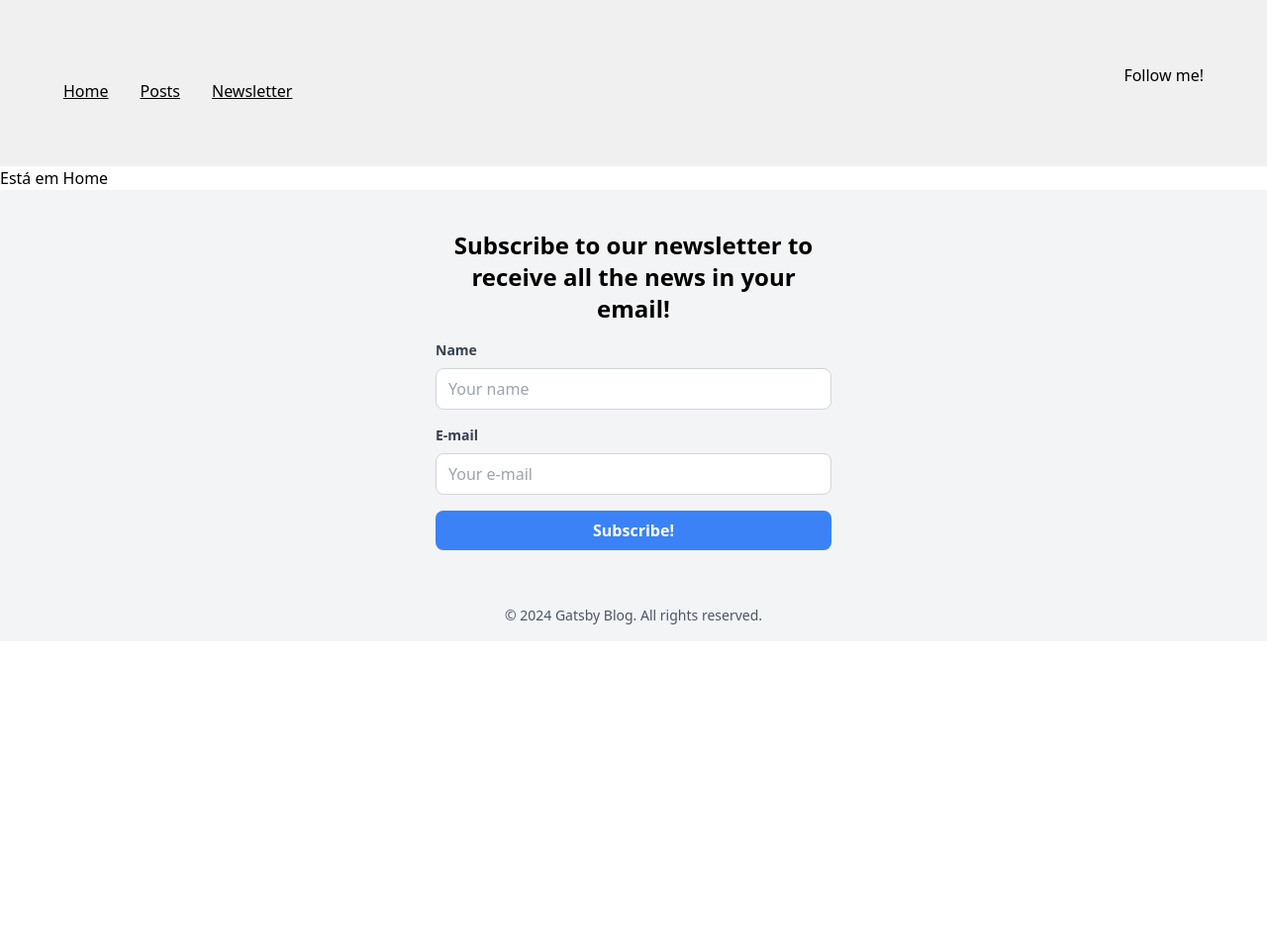
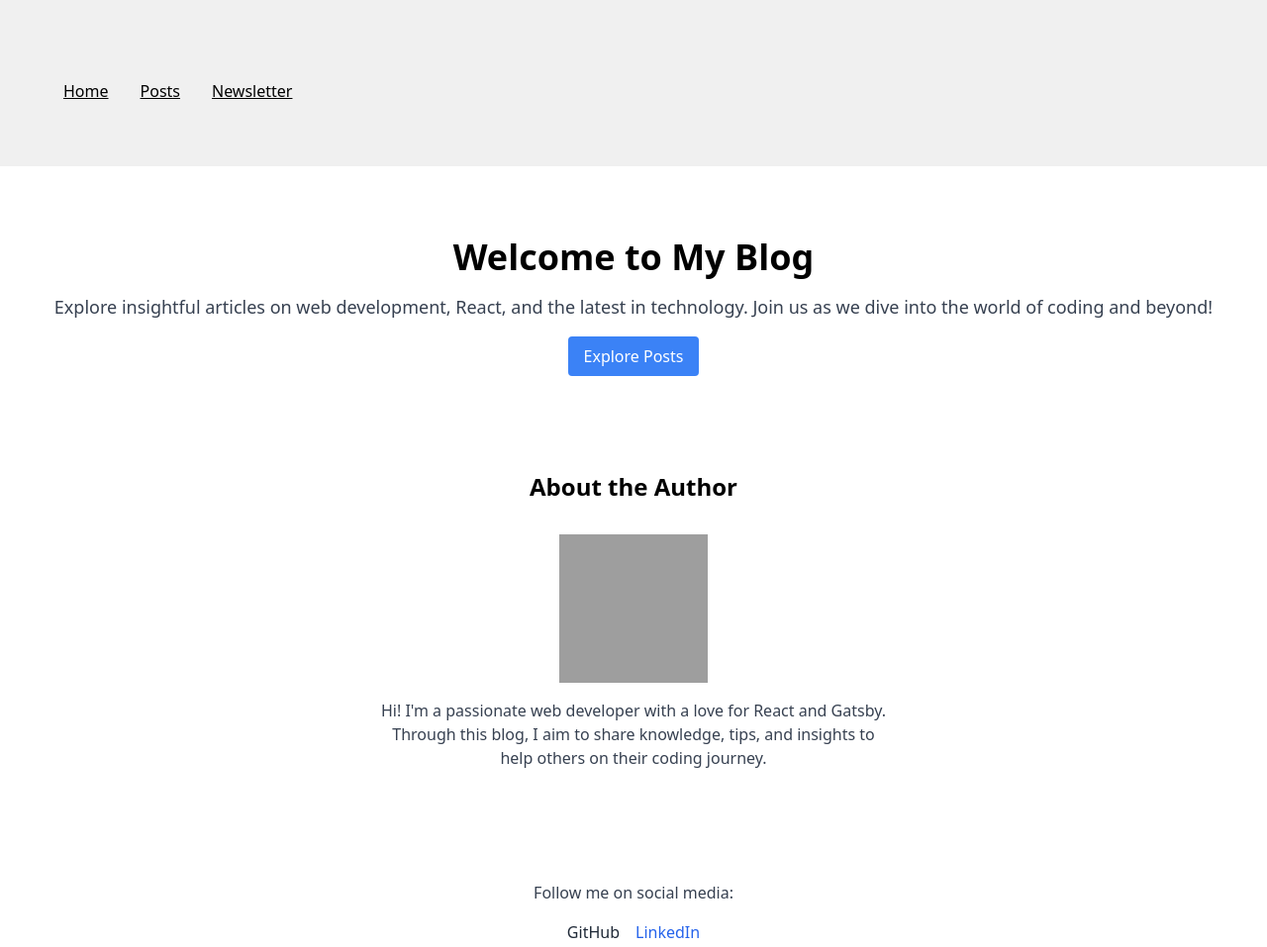
Before and after one commit to Leofumagali/gatsby-blog, a Gatsby site: page / in a window 1280 px wide. Shown: the top 957 px of the page at 99% size. Before the commit the page ends 800 px from the top, so only its background shows below. Built offline with nearby package versions, Linux system fonts and the light colour scheme; Gatsby itself is replaced by a stand-in of ours; grey boxes are pictures that could not be loaded.

Commit message:
feat: new home page

```diff
--- a/src/components/Header.js
+++ b/src/components/Header.js
@@ -5,10 +5,6 @@ const Header = () => {
   return (
     <header className="flex p-16 bg-[#f0f0f0] space-between">
       <Menu />
-
-      <div>
-        Follow me!
-      </div>
     </header>
   )
 }
--- a/src/pages/index.js
+++ b/src/pages/index.js
@@ -5,7 +5,43 @@ import Layout from "../components/Layout"
 const Home = () => {
   return (
     <Layout>
-      Está em Home
+      <div className="my-12 container mx-auto p-6 flex gap-16 flex-col">
+        <section className="text-center mb-8">
+          <h1 className="text-4xl font-bold mb-4">Welcome to My Blog</h1>
+          <p className="text-lg text-gray-700">
+            Explore insightful articles on web development, React, and the latest in technology. Join us as we dive into the world of coding and beyond!
+          </p>
+          <Link to="/posts" className="bg-blue-500 text-white py-2 px-4 rounded mt-4 inline-block hover:bg-blue-600">
+            Explore Posts
+          </Link>
+        </section>
+
+        <section className="flex flex-col items-center gap-4 mb-12 text-center">
+          <h2 className="text-2xl font-semibold mb-4">About the Author</h2>
+          <div>
+            <img
+              src="https://github.com/leofumagali.png"
+              className="w-[150px] h-[150px]"
+              alt="Author"
+            />
+          </div>
+          <p className="text-gray-700 max-w-lg mx-auto">
+            Hi! I'm a passionate web developer with a love for React and Gatsby. Through this blog, I aim to share knowledge, tips, and insights to help others on their coding journey.
+          </p>
+        </section>
+
+        <section className="text-center">
+        <p className="text-gray-700">Follow me on social media:</p>
+        <div className="flex justify-center space-x-4 mt-4">
+          <a href="https://github.com/leofumagali" target="_blank" rel="noopener noreferrer" className="text-gray-800 hover:text-black">
+            GitHub
+          </a>
+          <a href="https://www.linkedin.com/in/leonardo-fumagali/" target="_blank" rel="noopener noreferrer" className="text-blue-600 hover:text-blue-800">
+            LinkedIn
+          </a>
+        </div>
+      </section>
+      </div>
     </Layout>
   )
 }
```
